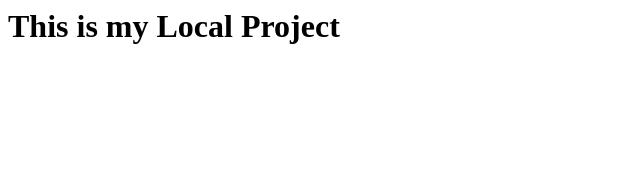
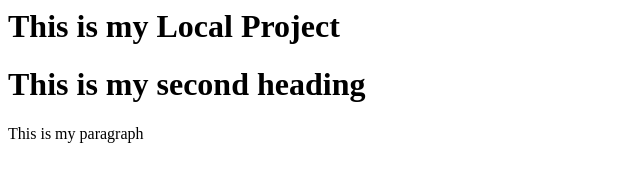
Before and after one commit to khanusman001/LocalProject, a plain HTML site: page index.html in a window 1280 px wide. Shown: the whole page, without its empty margins (0-640 px from the left). Drawn offline with Linux system fonts and the light colour scheme.

Commit message:
Changes made in HTML

```diff
--- a/index.html
+++ b/index.html
@@ -1 +1,3 @@
 <h1>This is my Local Project</h1>
+<h1>This is my second heading</h1>
+<p>This is my paragraph</p>
```
